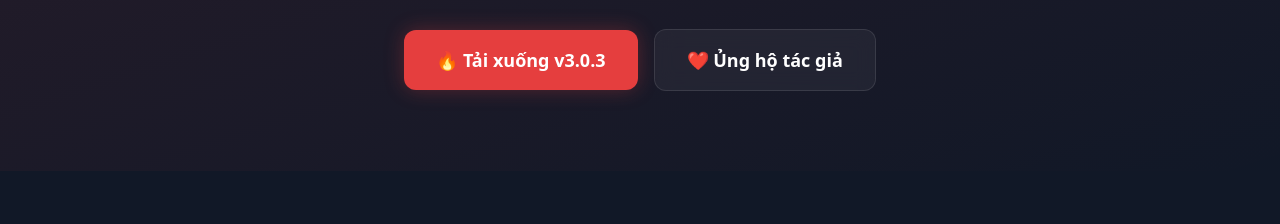
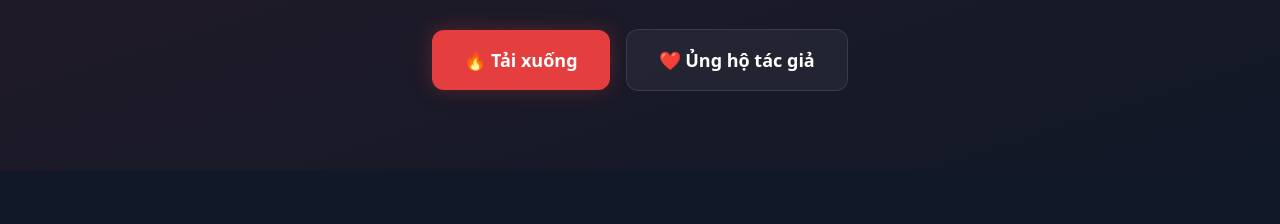
Before and after one commit to cato1412-dev/VieOS-OnePlus-Flash-Tool, a plain HTML site: page index.html in a window 1280 px wide. Shown: the part 331-555 px from the top of the page. Drawn offline with nearby package versions, Linux system fonts and the light colour scheme.

Commit message:
Update index.html

```diff
--- a/index.html
+++ b/index.html
@@ -154,7 +154,7 @@
             <div class="flex flex-col sm:flex-row gap-4 justify-center items-center">
                 <a href="#" target="_blank" rel="noopener noreferrer" id="heroDownloadBtn">
                     <button class="btn-glow bg-primary hover:bg-accent text-white px-8 py-4 rounded-xl font-semibold text-lg" data-version>
-                        🔥 Tải xuống v3.0.3
+                        🔥 Tải xuống
                     </button>
                 </a>
                 <button onclick="showDonateModal()" class="glass-effect text-white px-8 py-4 rounded-xl font-semibold text-lg hover:bg-white/20 transition-all">
```
